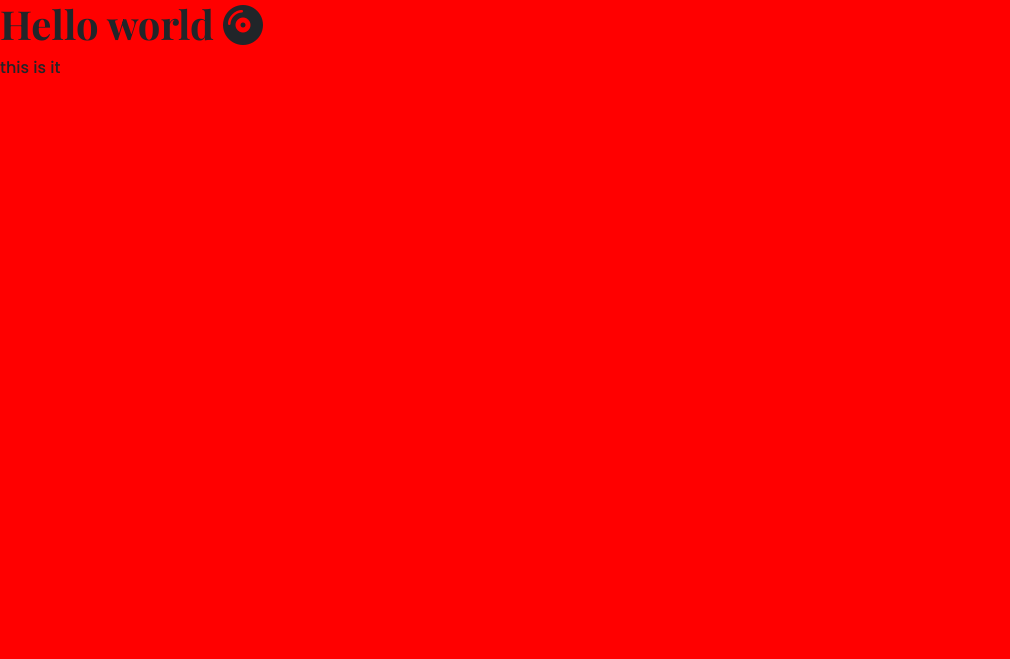
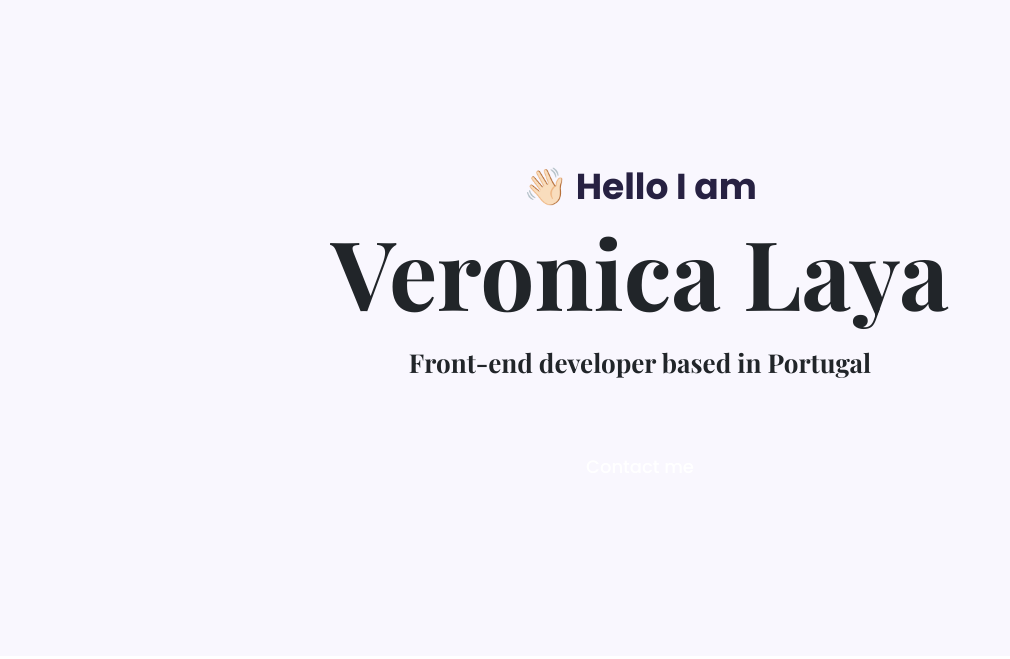
Before and after one commit to marivero-laya/Veronica-Laya-portfolio, a plain HTML site: page index.html in a window 1280 px wide. Shown: the whole page, without its empty margins (0-1010 px from the left). Drawn offline with nearby package versions, Linux system fonts and the light colour scheme.

Commit message:
Added homepage Hero and styled it using CSS

```diff
--- a/index.html
+++ b/index.html
@@ -33,7 +33,13 @@
     ></script>
   </head>
   <body>
-    <h1>Hello world <i class="fa-solid fa-compact-disc fa-flip"></i></h1>
-    <p>this is it</p>
+    <div class="hero">
+      <p>👋🏻 Hello I am</p>
+      <h1>Veronica Laya</h1>
+      <h2 class="mb-5">Front-end developer based in Portugal</h2>
+      <div>
+        <a href="#" class="btn btn-branding">Contact me</a>
+      </div>
+    </div>
   </body>
 </html>
--- a/styles/style.css
+++ b/styles/style.css
@@ -1,16 +1,57 @@
-body {
-  background-color: red;
+:root {
+  --branding-color: #6c63ff;
+  --secondary-color: #f9f7fe;
+  --heading-font-family: "Playfair Display", serif;
+  --default-font-family: "Poppins", sans-serif;
 }
 
-/*font-family: 'Playfair Display', serif;
-font-family: 'Poppins', sans-serif;*/
+body {
+  font-family: var(--default-font-family);
+}
 
-h1 {
-  font-family: "Playfair Display", serif;
+h1,
+h2,
+h3,
+h4,
+h5,
+h6 {
+  font-family: var(--heading-font-family);
   font-weight: bold;
 }
 
+h1 {
+  font-size: 96px;
+}
+
 p {
-  font-family: "Poppins", sans-serif;
   font-weight: normal;
 }
+
+.hero {
+  background-color: var(--secondary-color);
+  text-align: center;
+  padding: 160px 20px;
+}
+
+.hero p {
+  font-size: 36px;
+  font-weight: bold;
+  margin: 0;
+  color: #272142;
+}
+
+.hero h2 {
+  font-family: var(--heading-font-family);
+  font-weight: normal;
+  font-size: 26px;
+  line-height: 2;
+}
+
+.btn-branding {
+  background: var(--branding-color) f;
+  border-radius: 4px;
+  color: white;
+  font-size: 18px;
+  line-height: 27px;
+  padding: 15px 30px;
+}
```
